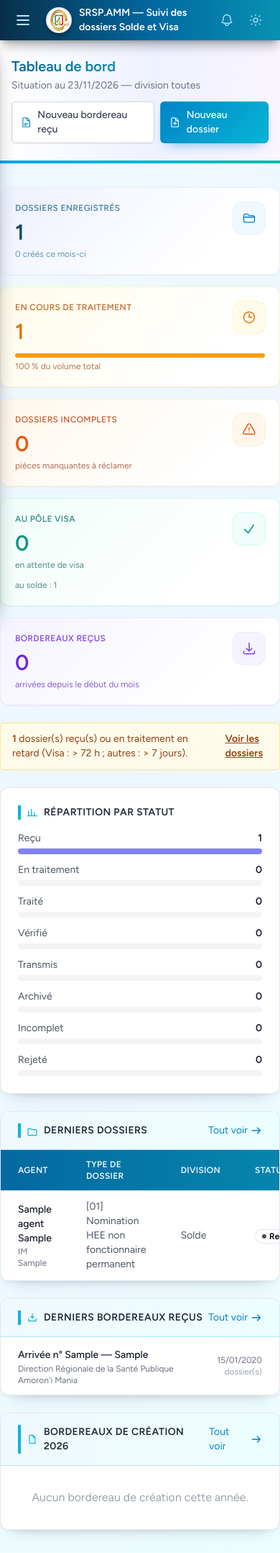
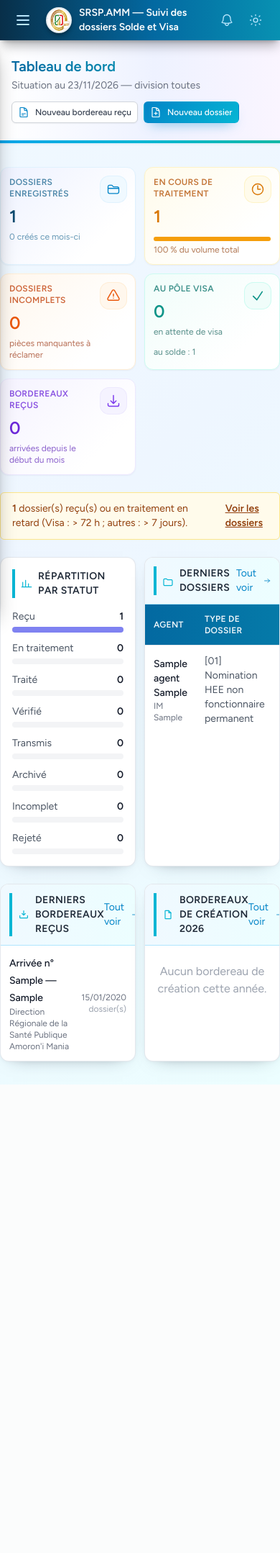
Before and after one commit to randrianirinaalbert2-cmd/suivi-dossiers, a Laravel app: page /dashboard in a window 390 px wide. Shown: the whole page at 72% size. After the commit the page ends 1507 px from the top, so only its background shows below. Run offline with Laravel 12, Linux system fonts and the light colour scheme; a user stored in the database is signed in; data comes from the database, SQL or seed files in the repository; tables that the repository leaves empty hold one stand-in row (values such as "Sample post"); style sheets or scripts are compiled from the project's sources.

Commit message:
Rendre le tableau de bord compact et horizontal sur téléphone

```diff
--- a/resources/views/dashboard.blade.php
+++ b/resources/views/dashboard.blade.php
@@ -10,14 +10,14 @@
             </div>
             <div class="flex gap-2">
                 <a href="{{ route('bordereaux.create') }}"
-                   class="inline-flex items-center gap-2 rounded-md border border-gray-300 bg-white px-3 py-2 text-sm font-medium text-gray-700 shadow-sm hover:bg-gray-50 dark:bg-gray-800 dark:text-gray-100 dark:hover:bg-gray-700">
+                   class="inline-flex items-center gap-2 rounded-md border border-gray-300 bg-white px-2 py-1.5 text-xs sm:px-3 sm:py-2 sm:text-sm font-medium text-gray-700 shadow-sm hover:bg-gray-50 dark:bg-gray-800 dark:text-gray-100 dark:hover:bg-gray-700">
                     <svg class="h-4 w-4 text-indigo-600 dark:text-indigo-400" fill="none" viewBox="0 0 24 24" stroke-width="1.8" stroke="currentColor">
                         <path stroke-linecap="round" stroke-linejoin="round" d="M19.5 14.25v-2.625a3.375 3.375 0 0 0-3.375-3.375h-1.5A1.125 1.125 0 0 1 13.5 7.125v-1.5a3.375 3.375 0 0 0-3.375-3.375H8.25m0 12.75h7.5m-7.5 3H12M10.5 2.25H5.625c-.621 0-1.125.504-1.125 1.125v17.25c0 .621.504 1.125 1.125 1.125h12.75c.621 0 1.125-.504 1.125-1.125V11.25a9 9 0 0 0-9-9Z"/>
                     </svg>
                     Nouveau bordereau reçu
                 </a>
                 <a href="{{ route('dossiers.create') }}"
-                   class="inline-flex items-center gap-2 rounded-md border border-transparent bg-indigo-600 px-3 py-2 text-sm font-medium text-white shadow-sm hover:bg-indigo-700">
+                   class="inline-flex items-center gap-2 rounded-md border border-transparent bg-indigo-600 px-2 py-1.5 text-xs sm:px-3 sm:py-2 sm:text-sm font-medium text-white shadow-sm hover:bg-indigo-700">
                     <svg class="h-4 w-4" fill="none" viewBox="0 0 24 24" stroke-width="1.8" stroke="currentColor">
                         <path stroke-linecap="round" stroke-linejoin="round" d="M19.5 14.25v-2.625a3.375 3.375 0 0 0-3.375-3.375h-1.5A1.125 1.125 0 0 1 13.5 7.125v-1.5a3.375 3.375 0 0 0-3.375-3.375H8.25m3.75 9v6m3-3H9m1.5-12H5.625c-.621 0-1.125.504-1.125 1.125v17.25c0 .621.504 1.125 1.125 1.125h12.75c.621 0 1.125-.504 1.125-1.125V11.25a9 9 0 0 0-9-9Z"/>
                     </svg>
@@ -41,30 +41,30 @@
             @endif
             {{-- Cartes de synthèse --}}
             <div @class([
-                'grid grid-cols-1 gap-4 sm:grid-cols-2',
+                'grid grid-cols-2 gap-3 sm:gap-4',
                 'lg:grid-cols-5' => $voitVisa,
                 'lg:grid-cols-4' => ! $voitVisa,
             ])>
-                <div class="rounded-xl border border-indigo-100 bg-[linear-gradient(135deg,#eef2ff_0%,#ffffff_75%)] p-5 shadow-sm shadow-indigo-950/5">
+                <div class="rounded-xl border border-indigo-100 bg-[linear-gradient(135deg,#eef2ff_0%,#ffffff_75%)] p-3 sm:p-5 shadow-sm shadow-indigo-950/5">
                     <div class="flex items-start justify-between gap-3">
                         <div>
                             <div class="text-xs font-semibold uppercase tracking-wide text-indigo-800/70">Dossiers enregistrés</div>
-                            <div class="mt-2 text-3xl font-bold text-indigo-900">{{ $total }}</div>
+                            <div class="mt-2 text-2xl sm:text-3xl font-bold text-indigo-900">{{ $total }}</div>
                             <div class="mt-1 text-xs text-indigo-800/60">{{ $dossiersDuMois }} créés ce mois-ci</div>
                         </div>
-                        <span class="inline-flex h-11 w-11 shrink-0 items-center justify-center rounded-xl bg-indigo-50 text-indigo-600 ring-1 ring-indigo-100">
+                        <span class="inline-flex h-9 w-9 sm:h-11 sm:w-11 shrink-0 items-center justify-center rounded-xl bg-indigo-50 text-indigo-600 ring-1 ring-indigo-100">
                             <x-icon.folder class="h-5 w-5" />
                         </span>
                     </div>
                 </div>
 
-                <div class="rounded-xl border border-amber-100 bg-[linear-gradient(135deg,#fffbeb_0%,#ffffff_75%)] p-5 shadow-sm shadow-amber-950/5">
+                <div class="rounded-xl border border-amber-100 bg-[linear-gradient(135deg,#fffbeb_0%,#ffffff_75%)] p-3 sm:p-5 shadow-sm shadow-amber-950/5">
                     <div class="flex items-start justify-between gap-3">
                         <div>
                             <div class="text-xs font-semibold uppercase tracking-wide text-amber-700/80">En cours de traitement</div>
-                            <div class="mt-2 text-3xl font-bold text-amber-600">{{ $enCours }}</div>
+                            <div class="mt-2 text-2xl sm:text-3xl font-bold text-amber-600">{{ $enCours }}</div>
                         </div>
-                        <span class="inline-flex h-11 w-11 shrink-0 items-center justify-center rounded-xl bg-amber-50 text-amber-600 ring-1 ring-amber-100">
+                        <span class="inline-flex h-9 w-9 sm:h-11 sm:w-11 shrink-0 items-center justify-center rounded-xl bg-amber-50 text-amber-600 ring-1 ring-amber-100">
                             <svg class="h-5 w-5" fill="none" viewBox="0 0 24 24" stroke-width="1.75" stroke="currentColor">
                                 <path stroke-linecap="round" stroke-linejoin="round" d="M12 6v6h4.5m4.5 0a9 9 0 1 1-18 0 9 9 0 0 1 18 0Z" />
                             </svg>
@@ -76,14 +76,14 @@
                     <div class="mt-1 text-xs text-amber-800/70">{{ $partEnCours }} % du volume total</div>
                 </div>
 
-                <div class="rounded-xl border border-orange-100 bg-[linear-gradient(135deg,#fff7ed_0%,#ffffff_75%)] p-5 shadow-sm shadow-orange-950/5">
+                <div class="rounded-xl border border-orange-100 bg-[linear-gradient(135deg,#fff7ed_0%,#ffffff_75%)] p-3 sm:p-5 shadow-sm shadow-orange-950/5">
                     <div class="flex items-start justify-between gap-3">
                         <div>
                             <div class="text-xs font-semibold uppercase tracking-wide text-orange-700/80">Dossiers incomplets</div>
-                            <div class="mt-2 text-3xl font-bold text-orange-600">{{ $incomplets }}</div>
+                            <div class="mt-2 text-2xl sm:text-3xl font-bold text-orange-600">{{ $incomplets }}</div>
                             <div class="mt-1 text-xs text-orange-800/70">pièces manquantes à réclamer</div>
                         </div>
-                        <span class="inline-flex h-11 w-11 shrink-0 items-center justify-center rounded-xl bg-orange-50 text-orange-600 ring-1 ring-orange-100">
+                        <span class="inline-flex h-9 w-9 sm:h-11 sm:w-11 shrink-0 items-center justify-center rounded-xl bg-orange-50 text-orange-600 ring-1 ring-orange-100">
                             <svg class="h-5 w-5" fill="none" viewBox="0 0 24 24" stroke-width="1.75" stroke="currentColor">
                                 <path stroke-linecap="round" stroke-linejoin="round" d="M12 9v3.75m-9.303 3.376c-.866 1.5.217 3.374 1.948 3.374h14.71c1.73 0 2.813-1.874 1.948-3.374L13.949 3.378c-.866-1.5-3.032-1.5-3.898 0L2.697 16.126ZM12 15.75h.007v.008H12v-.008Z" />
                             </svg>
@@ -92,14 +92,14 @@
                 </div>
 
                 @if ($voitVisa)
-                <div class="rounded-xl border border-teal-100 bg-[linear-gradient(135deg,#f0fdfa_0%,#ffffff_75%)] p-5 shadow-sm shadow-teal-950/5">
+                <div class="rounded-xl border border-teal-100 bg-[linear-gradient(135deg,#f0fdfa_0%,#ffffff_75%)] p-3 sm:p-5 shadow-sm shadow-teal-950/5">
                     <div class="flex items-start justify-between gap-3">
                         <div>
                             <div class="text-xs font-semibold uppercase tracking-wide text-teal-700/80">Au pôle Visa</div>
-                            <div class="mt-2 text-3xl font-bold text-teal-600">{{ $auVisa }}</div>
+                            <div class="mt-2 text-2xl sm:text-3xl font-bold text-teal-600">{{ $auVisa }}</div>
                             <div class="mt-1 text-xs text-teal-800/70">en attente de visa</div>
                         </div>
-                        <span class="inline-flex h-11 w-11 shrink-0 items-center justify-center rounded-xl bg-teal-50 text-teal-600 ring-1 ring-teal-100">
+                        <span class="inline-flex h-9 w-9 sm:h-11 sm:w-11 shrink-0 items-center justify-center rounded-xl bg-teal-50 text-teal-600 ring-1 ring-teal-100">
                             <x-icon.check class="h-5 w-5" />
                         </span>
                     </div>
@@ -109,14 +109,14 @@
                 </div>
                 @endif
 
-                <div class="rounded-xl border border-violet-100 bg-[linear-gradient(135deg,#f5f3ff_0%,#ffffff_75%)] p-5 shadow-sm shadow-violet-950/5">
+                <div class="rounded-xl border border-violet-100 bg-[linear-gradient(135deg,#f5f3ff_0%,#ffffff_75%)] p-3 sm:p-5 shadow-sm shadow-violet-950/5">
                     <div class="flex items-start justify-between gap-3">
                         <div>
                             <div class="text-xs font-semibold uppercase tracking-wide text-violet-700/80">Bordereaux reçus</div>
-                            <div class="mt-2 text-3xl font-bold text-violet-700">{{ $bordereauxDuMois }}</div>
+                            <div class="mt-2 text-2xl sm:text-3xl font-bold text-violet-700">{{ $bordereauxDuMois }}</div>
                             <div class="mt-1 text-xs text-violet-800/70">arrivées depuis le début du mois</div>
                         </div>
-                        <span class="inline-flex h-11 w-11 shrink-0 items-center justify-center rounded-xl bg-violet-50 text-violet-600 ring-1 ring-violet-100">
+                        <span class="inline-flex h-9 w-9 sm:h-11 sm:w-11 shrink-0 items-center justify-center rounded-xl bg-violet-50 text-violet-600 ring-1 ring-violet-100">
                             <x-icon.download class="h-5 w-5" />
                         </span>
                     </div>
@@ -138,9 +138,9 @@
                 </div>
             @endif
 
-            <div class="grid grid-cols-1 gap-6 lg:grid-cols-3">
+            <div class="grid grid-cols-2 gap-3 sm:gap-6 lg:grid-cols-3">
                 {{-- Répartition par statut --}}
-                <div class="bg-white shadow-sm sm:rounded-lg p-6 lg:col-span-1">
+                <div class="bg-white shadow-sm sm:rounded-lg p-4 sm:p-6 lg:col-span-1">
                     <h3 class="flex items-center gap-2 text-sm font-semibold text-gray-800 uppercase tracking-wide">
                         <svg class="h-4 w-4 shrink-0 text-cyan-500" fill="none" viewBox="0 0 24 24" stroke-width="1.8" stroke="currentColor">
                             <path stroke-linecap="round" stroke-linejoin="round" d="M4 19V9m6 10V5m6 14v-7m6 7H2"/>
@@ -174,7 +174,7 @@
 
                 {{-- Derniers dossiers --}}
                 <div class="bg-white shadow-sm sm:rounded-lg lg:col-span-2 overflow-hidden">
-                    <div class="px-6 py-4 border-b border-gray-100 flex items-center justify-between">
+                    <div class="px-3 py-3 sm:px-6 sm:py-4 border-b border-gray-100 flex items-center justify-between">
                         <h3 class="flex items-center gap-2 text-sm font-semibold text-gray-800 uppercase tracking-wide">
                         <svg class="h-4 w-4 shrink-0 text-cyan-500" fill="none" viewBox="0 0 24 24" stroke-width="1.8" stroke="currentColor">
                             <path stroke-linecap="round" stroke-linejoin="round" d="M3 12V10a2 2 0 0 1 2-2h4l2 2h8a2 2 0 0 1 2 2v8a2 2 0 0 1-2 2H5a2 2 0 0 1-2-2v-8Z"/>
@@ -190,30 +190,30 @@
                         <table class="min-w-full divide-y divide-gray-200 text-sm min-w-[640px]">
                             <thead class="bg-gray-50 text-left text-xs font-semibold uppercase tracking-wide text-gray-500">
                                 <tr>
-                                    <th class="px-6 py-3">Agent</th>
-                                    <th class="px-6 py-3">Type de dossier</th>
-                                    <th class="px-6 py-3">Division</th>
-                                    <th class="px-6 py-3">Statut</th>
-                                    <th class="px-6 py-3">Créé le</th>
+                                    <th class="px-3 py-3 sm:px-6 sm:py-3">Agent</th>
+                                    <th class="px-3 py-3 sm:px-6 sm:py-3">Type de dossier</th>
+                                    <th class="px-3 py-3 sm:px-6 sm:py-3">Division</th>
+                                    <th class="px-3 py-3 sm:px-6 sm:py-3">Statut</th>
+                                    <th class="px-3 py-3 sm:px-6 sm:py-3">Créé le</th>
                                 </tr>
                             </thead>
                             <tbody class="divide-y divide-gray-100">
                                 @forelse ($derniersDossiers as $dossier)
                                     <tr class="hover:bg-gray-50">
-                                        <td class="px-6 py-3">
+                                        <td class="px-3 py-3 sm:px-6 sm:py-3">
                                             <a href="{{ route('dossiers.show', $dossier) }}" class="font-medium text-gray-900 hover:text-indigo-600">
                                                 {{ $dossier->agent?->nomComplet() }}
                                             </a>
                                             <div class="text-xs text-gray-500">IM {{ $dossier->agent?->im }}</div>
                                         </td>
-                                        <td class="px-6 py-3 text-gray-600">{{ $dossier->typeDossier?->libelleComplet() }}</td>
-                                        <td class="px-6 py-3 text-gray-600">{{ $dossier->division?->nom }}</td>
-                                        <td class="px-6 py-3"><x-statut-badge :statut="$dossier->statut" /></td>
-                                        <td class="px-6 py-3 text-gray-500">{{ $dossier->cree_le?->format('d/m/Y') }}</td>
+                                        <td class="px-3 py-3 sm:px-6 sm:py-3 text-gray-600">{{ $dossier->typeDossier?->libelleComplet() }}</td>
+                                        <td class="px-3 py-3 sm:px-6 sm:py-3 text-gray-600">{{ $dossier->division?->nom }}</td>
+                                        <td class="px-3 py-3 sm:px-6 sm:py-3"><x-statut-badge :statut="$dossier->statut" /></td>
+                                        <td class="px-3 py-3 sm:px-6 sm:py-3 text-gray-500">{{ $dossier->cree_le?->format('d/m/Y') }}</td>
                                     </tr>
                                 @empty
                                     <tr>
-                                        <td colspan="5" class="px-6 py-8 text-center text-gray-400">Aucun dossier enregistré pour le moment.</td>
+                                        <td colspan="5" class="px-3 py-6 sm:px-6 sm:py-8 text-center text-gray-400">Aucun dossier enregistré pour le moment.</td>
                                     </tr>
                                 @endforelse
                             </tbody>
@@ -222,10 +222,10 @@
                 </div>
             </div>
 
-            <div class="grid grid-cols-1 gap-6 lg:grid-cols-2">
+            <div class="grid grid-cols-2 gap-3 sm:gap-6 lg:grid-cols-2">
                 {{-- Derniers bordereaux reçus --}}
                 <div class="bg-white shadow-sm sm:rounded-lg overflow-hidden">
-                    <div class="px-6 py-4 border-b border-gray-100 flex items-center justify-between">
+                    <div class="px-3 py-3 sm:px-6 sm:py-4 border-b border-gray-100 flex items-center justify-between">
                         <h3 class="flex items-center gap-2 text-sm font-semibold text-gray-800 uppercase tracking-wide">
                         <svg class="h-4 w-4 shrink-0 text-cyan-500" fill="none" viewBox="0 0 24 24" stroke-width="1.8" stroke="currentColor">
                             <path stroke-linecap="round" stroke-linejoin="round" d="M4 14v4a1 1 0 0 0 1 1h14a1 1 0 0 0 1-1v-4"/><path stroke-linecap="round" stroke-linejoin="round" d="M12 4v9m0 0 3.5-3.5M12 13l-3.5-3.5"/>
@@ -239,7 +239,7 @@
                     </div>
                     <ul class="divide-y divide-gray-100">
                         @forelse ($derniersBordereaux as $bordereau)
-                            <li class="px-6 py-3 flex items-center justify-between gap-3">
+                            <li class="px-3 py-3 sm:px-6 sm:py-3 flex items-center justify-between gap-3">
                                 <div>
                                     <a href="{{ route('bordereaux.show', $bordereau) }}" class="text-sm font-medium text-gray-900 hover:text-indigo-600">
                                         Arrivée n° {{ $bordereau->num_arrivee }} — {{ $bordereau->reference }}
@@ -252,7 +252,7 @@
                                 </div>
                             </li>
                         @empty
-                            <li class="px-6 py-8 text-center text-gray-400">Aucun bordereau reçu.</li>
+                            <li class="px-3 py-6 sm:px-6 sm:py-8 text-center text-gray-400">Aucun bordereau reçu.</li>
                         @endforelse
                     </ul>
                 </div>
@@ -260,7 +260,7 @@
                 {{-- Bordereaux de création de l'année : division qui tient la matricule --}}
                 @if (Auth::user()->peutGererBordereauxDeCreation())
                 <div class="bg-white shadow-sm sm:rounded-lg overflow-hidden">
-                    <div class="px-6 py-4 border-b border-gray-100 flex items-center justify-between">
+                    <div class="px-3 py-3 sm:px-6 sm:py-4 border-b border-gray-100 flex items-center justify-between">
                         <h3 class="flex items-center gap-2 text-sm font-semibold text-gray-800 uppercase tracking-wide">
                         <svg class="h-4 w-4 shrink-0 text-cyan-500" fill="none" viewBox="0 0 24 24" stroke-width="1.8" stroke="currentColor">
                             <path stroke-linecap="round" stroke-linejoin="round" d="M7 3.5h6.5L18 8v11.5a1 1 0 0 1-1 1H7a1 1 0 0 1-1-1v-15a1 1 0 0 1 1-1Z"/><path stroke-linecap="round" stroke-linejoin="round" d="M13.5 3.5V8H18"/>
@@ -274,7 +274,7 @@
                     </div>
                     <ul class="divide-y divide-gray-100">
                         @forelse ($bordereauxCreation as $bordereau)
-                            <li class="px-6 py-3 flex items-center justify-between gap-3">
+                            <li class="px-3 py-3 sm:px-6 sm:py-3 flex items-center justify-between gap-3">
                                 <div>
                                     <a href="{{ route('bordereaux-creation.show', $bordereau) }}" class="text-sm font-medium text-gray-900 hover:text-indigo-600">
                                         N° {{ str_pad($bordereau->num_ordre, 4, '0', STR_PAD_LEFT) }} — chapitre {{ $bordereau->chapitre }}
@@ -287,7 +287,7 @@
                                 </div>
                             </li>
                         @empty
-                            <li class="px-6 py-8 text-center text-gray-400">Aucun bordereau de création cette année.</li>
+                            <li class="px-3 py-6 sm:px-6 sm:py-8 text-center text-gray-400">Aucun bordereau de création cette année.</li>
                         @endforelse
                     </ul>
                 </div>
@@ -296,7 +296,7 @@
                 {{-- Alertes : dossiers rejetés non pris en charge depuis plus de 2 jours --}}
                 @if(isset($dossiersRejetesNonPris) && $dossiersRejetesNonPris->isNotEmpty())
                 <div class="bg-white shadow-sm sm:rounded-lg overflow-hidden">
-                    <div class="px-6 py-4 border-b border-rose-100 bg-rose-50/40 flex items-center justify-between">
+                    <div class="px-3 py-3 sm:px-6 sm:py-4 border-b border-rose-100 bg-rose-50/40 flex items-center justify-between">
                         <h3 class="flex items-center gap-2 text-sm font-semibold text-rose-800 uppercase tracking-wide">
                             <svg class="h-4 w-4 shrink-0 text-rose-600" fill="none" viewBox="0 0 24 24" stroke-width="1.8" stroke="currentColor">
                                 <path stroke-linecap="round" stroke-linejoin="round" d="M12 9v3.75m-9.303 3.376c-.866 1.5.217 3.374 1.948 3.374h14.71c1.73 0 2.813-1.874 1.948-3.374L13.949 3.378c-.866-1.5-3.032-1.5-3.898 0L2.697 16.126ZM12 15.75h.007v.008H12v-.008Z"/>
@@ -312,7 +312,7 @@
                                 $nbJours = $dateRef ? (int) $dateRef->diffInDays(now()) : 0;
                                 $couleur = $nbJours >= 5 ? 'text-rose-700 bg-rose-50' : ($nbJours >= 3 ? 'text-orange-700 bg-orange-50' : 'text-amber-700 bg-amber-50');
                             @endphp
-                            <li class="px-6 py-3 flex flex-wrap items-center justify-between gap-3">
+                            <li class="px-3 py-3 sm:px-6 sm:py-3 flex flex-wrap items-center justify-between gap-3">
                                 <div>
                                     <a href="{{ route('dossiers.show', $dossier) }}" class="text-sm font-medium text-gray-900 hover:text-rose-700">
                                         Dossier #{{ $dossier->id }} - {{ $dossier->agent?->nomComplet() }}
@@ -337,7 +337,7 @@
                 {{-- Alerte : dossiers rejetés ou incomplets > 72 h --}}
                 @if(isset($dossiersRejetesIncomplets72h) && $dossiersRejetesIncomplets72h->isNotEmpty())
                 <div class="bg-white shadow-sm sm:rounded-lg overflow-hidden">
-                    <div class="px-6 py-4 border-b border-orange-100 bg-orange-50/40 flex items-center justify-between">
+                    <div class="px-3 py-3 sm:px-6 sm:py-4 border-b border-orange-100 bg-orange-50/40 flex items-center justify-between">
                         <h3 class="flex items-center gap-2 text-sm font-semibold text-orange-800 uppercase tracking-wide">
                             <svg class="h-4 w-4 shrink-0 text-orange-600" fill="none" viewBox="0 0 24 24" stroke-width="1.8" stroke="currentColor">
                                 <path stroke-linecap="round" stroke-linejoin="round" d="M12 9v3.75m-9.303 3.376c-.866 1.5.217 3.374 1.948 3.374h14.71c1.73 0 2.813-1.874 1.948-3.374L13.949 3.378c-.866-1.5-3.032-1.5-3.898 0L2.697 16.126ZM12 15.75h.007v.008H12v-.008Z"/>
@@ -355,7 +355,7 @@
                                 $couleur = $heures >= 120 ? 'text-rose-700 bg-rose-50' : 'text-orange-700 bg-orange-50';
                                 $libStatut = $dossier->statut === \App\Enums\StatutDossier::Rejete ? 'Rejeté' : 'Incomplet';
                             @endphp
-                            <li class="px-6 py-3 flex flex-wrap items-center justify-between gap-3">
+                            <li class="px-3 py-3 sm:px-6 sm:py-3 flex flex-wrap items-center justify-between gap-3">
                                 <div>
                                     <a href="{{ route('dossiers.show', $dossier) }}" class="text-sm font-medium text-gray-900 hover:text-orange-700">
                                         Dossier #{{ $dossier->id }} - {{ $dossier->agent?->nomComplet() }}
@@ -380,7 +380,7 @@
                 {{-- Alerte SLA Visa : dossiers Visa reçus/en traitement > 72 h --}}
                 @if(isset($dossiersVisaEnRetard) && $dossiersVisaEnRetard->isNotEmpty())
                 <div class="bg-white shadow-sm sm:rounded-lg overflow-hidden">
-                    <div class="px-6 py-4 border-b border-amber-100 bg-amber-50/40 flex items-center justify-between">
+                    <div class="px-3 py-3 sm:px-6 sm:py-4 border-b border-amber-100 bg-amber-50/40 flex items-center justify-between">
                         <h3 class="flex items-center gap-2 text-sm font-semibold text-amber-800 uppercase tracking-wide">
                             <svg class="h-4 w-4 shrink-0 text-amber-600" fill="none" viewBox="0 0 24 24" stroke-width="1.8" stroke="currentColor">
                                 <path stroke-linecap="round" stroke-linejoin="round" d="M12 6v6h4.5m4.5 0a9 9 0 1 1-18 0 9 9 0 0 1 18 0Z"/>
@@ -396,7 +396,7 @@
                                 $jours = intdiv((int) $heures, 24);
                                 $couleur = $heures >= 120 ? 'text-rose-700 bg-rose-50' : 'text-amber-700 bg-amber-50';
                             @endphp
-                            <li class="px-6 py-3 flex flex-wrap items-center justify-between gap-3">
+                            <li class="px-3 py-3 sm:px-6 sm:py-3 flex flex-wrap items-center justify-between gap-3">
                                 <div>
                                     <a href="{{ route('dossiers.show', $dossier) }}" class="text-sm font-medium text-gray-900 hover:text-amber-700">
                                         Dossier #{{ $dossier->id }} - {{ $dossier->agent?->nomComplet() }}
```
